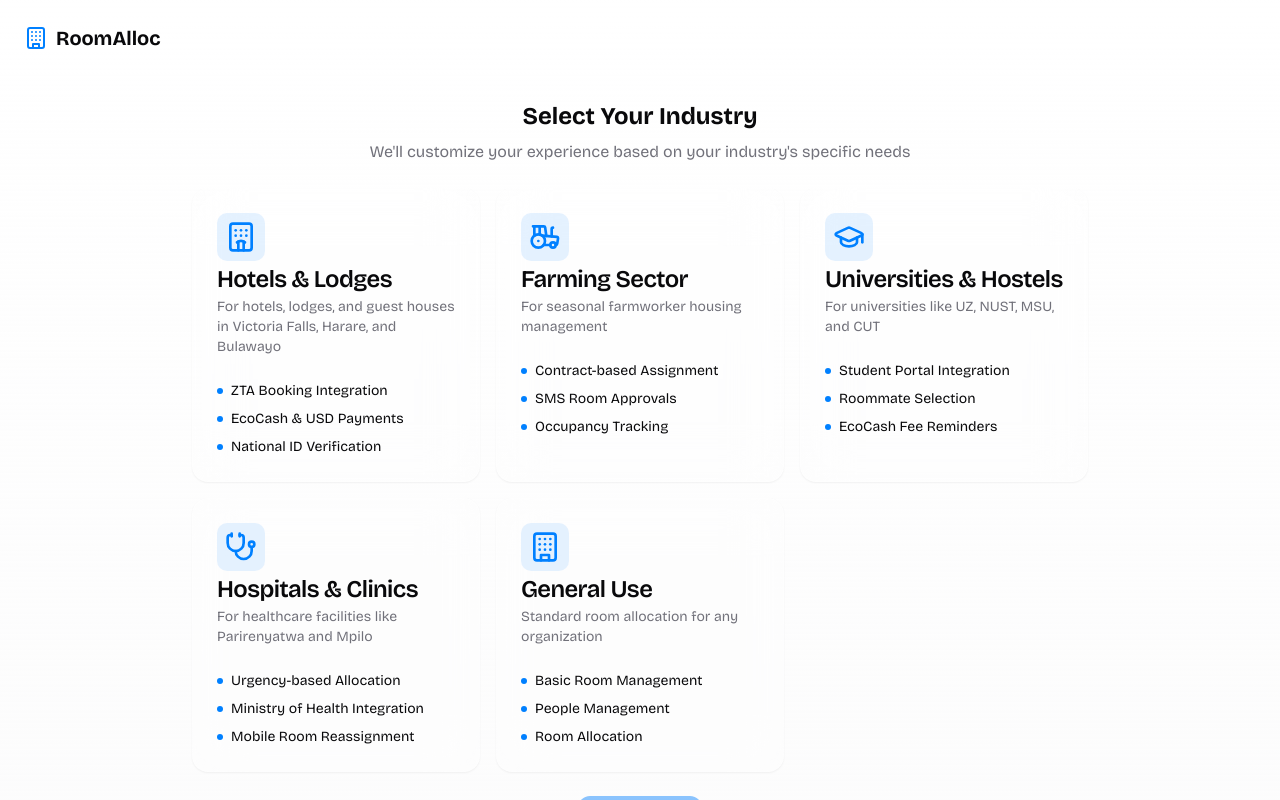
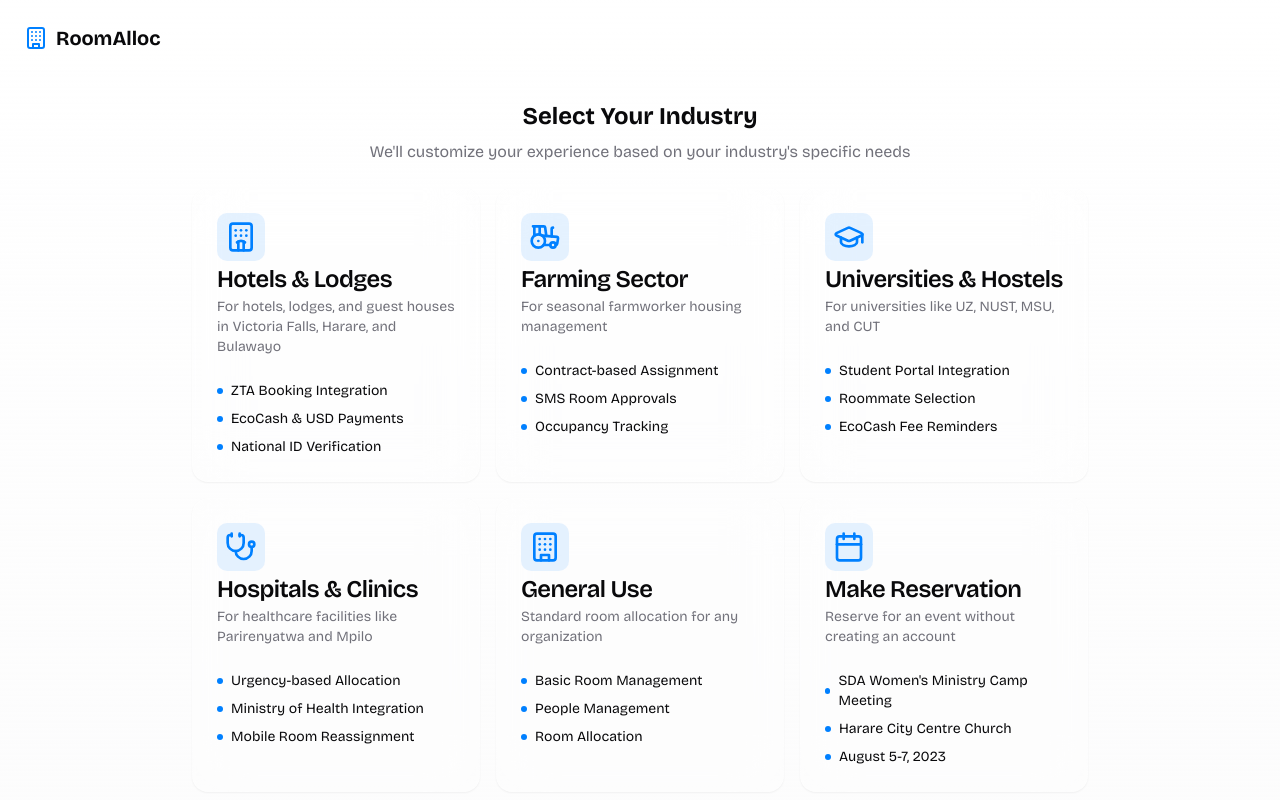
Before and after one commit to jpm7704/roomify-allocations, a React (Vite) app: page /onboarding in a window 1280 px wide. Both pictures are taken after a click on the button "Get Started". Built offline with nearby package versions, Linux system fonts and the light colour scheme.

Commit message:
Move reservation card to onboarding
Moves the reservation submission form from its own page to the industry selection page in the onboarding flow.

```diff
--- a/src/components/IndustrySelector.tsx
+++ b/src/components/IndustrySelector.tsx
@@ -1,11 +1,11 @@
 
 import { useState } from 'react';
-import { Building, Hotel, Tractor, GraduationCap, Stethoscope } from 'lucide-react';
+import { Building, Hotel, Tractor, GraduationCap, Stethoscope, Calendar } from 'lucide-react';
 import { Button } from '@/components/ui/button';
 import { Card, CardContent, CardDescription, CardFooter, CardHeader, CardTitle } from '@/components/ui/card';
 import { cn } from '@/lib/utils';
 
-export type Industry = 'hotel' | 'farming' | 'education' | 'healthcare' | 'general';
+export type Industry = 'hotel' | 'farming' | 'education' | 'healthcare' | 'general' | 'reservation';
 
 interface IndustrySelectorProps {
   onSelectIndustry: (industry: Industry) => void;
@@ -49,6 +49,13 @@ const IndustrySelector = ({ onSelectIndustry }: IndustrySelectorProps) => {
       description: 'Standard room allocation for any organization',
       icon: <Building className="h-8 w-8" />,
       features: ['Basic Room Management', 'People Management', 'Room Allocation']
+    },
+    {
+      id: 'reservation',
+      title: 'Make Reservation',
+      description: 'Reserve for an event without creating an account',
+      icon: <Calendar className="h-8 w-8" />,
+      features: ['SDA Women\'s Ministry Camp Meeting', 'Harare City Centre Church', 'August 5-7, 2023']
     }
   ];
 
--- a/src/pages/Onboarding.tsx
+++ b/src/pages/Onboarding.tsx
@@ -1,3 +1,4 @@
+
 import { useState } from 'react';
 import { useNavigate } from 'react-router-dom';
 import { Building, ChevronRight, UserCircle, Lock, Calendar } from 'lucide-react';
@@ -14,6 +15,14 @@ const Onboarding = () => {
 
   const handleIndustrySelect = (industry: Industry) => {
     setSelectedIndustry(industry);
+
+    // If reservation is selected, navigate directly to reservations
+    if (industry === 'reservation') {
+      localStorage.setItem('onboardingCompleted', 'true');
+      navigate('/reservations');
+      return;
+    }
+
     // Store the selected industry in localStorage
     localStorage.setItem('selectedIndustry', industry);
     setCurrentStep('final');
@@ -31,11 +40,6 @@ const Onboarding = () => {
   const handleLogin = () => {
     localStorage.setItem('onboardingCompleted', 'true');
     navigate('/login');
-  };
-
-  const handleReservation = () => {
-    localStorage.setItem('onboardingCompleted', 'true');
-    navigate('/reservations');
   };
 
   const renderWelcomeStep = () => (
@@ -84,7 +88,7 @@ const Onboarding = () => {
         {selectedIndustry === 'general' && 'Your workspace is set up and ready for room allocation management.'}
       </p>
 
-      <div className="grid gap-4 sm:grid-cols-3">
+      <div className="grid gap-4 sm:grid-cols-2">
         <Button
           variant="outline"
           size="lg"
@@ -102,16 +106,6 @@ const Onboarding = () => {
         >
           <UserCircle className="h-4 w-4" />
           Create Account
-        </Button>
-
-        <Button
-          variant="secondary"
-          size="lg"
-          onClick={handleReservation}
-          className="gap-2"
-        >
-          <Calendar className="h-4 w-4" />
-          Make Reservation
         </Button>
       </div>
     </div>
```
